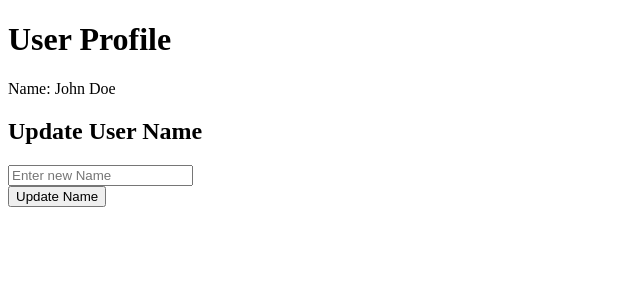
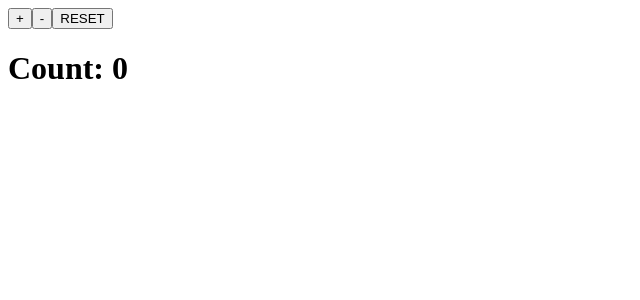
Before and after one commit to shubham23471/react-demos-js, a React (Vite) app: page / in a window 1280 px wide. Shown: the top 300 px of the page, without its empty margins (0-640 px from the left). Built offline with nearby package versions, Linux system fonts and the light colour scheme.

Commit message:
useReducer hello world

```diff
--- a/src/App.jsx
+++ b/src/App.jsx
@@ -1,15 +1,32 @@
 import React from "react";
-import UserProfile from "./components/UserProfile";
-import { UserProvider } from "./UserContext";
-import UpdateUser from "./components/UpdateUser";
+import { useReducer } from "react";
+
+// Initnal value
+const intialState = { count: 0 };
+// Reducer function
+const reducer = (state, action) => {
+  //state: what we are updating
+  // action : how we are going to update that
+  switch (action.type) {
+    case "increment":
+      return { ...state, count: state.count + 1 };
+    case "decrement":
+      return { ...state, count: state.count - 1 };
+    case "reset":
+      return { ...state, count: 0 };
+    default:
+      return state;
+  }
+};
 
 const App = () => {
+  const [state, dispatch] = useReducer(reducer, intialState);
   return (
     <div>
-      <UserProvider>
-        <UserProfile />
-        <UpdateUser />
-      </UserProvider>
+      <button onClick={() => dispatch({ type: "increment" })}> + </button>
+      <button onClick={() => dispatch({ type: "decrement" })}>-</button>
+      <button onClick={() => dispatch({ type: "reset" })}>RESET</button>
+      <h1>Count: {state.count}</h1>
     </div>
   );
 };
--- a/src/UserContext.jsx
+++ /dev/null
@@ -1,20 +0,0 @@
-import { createContext, useState } from "react";
-
-// Creating context
-const UserContext = createContext();
-
-const UserProvider = ({ children }) => {
-  const [user, setUser] = useState({ name: "John Doe" });
-  // function to update the name
-  const updateUser = (newName) => {
-    setUser({ name: newName });
-  };
-
-  return (
-    <UserContext.Provider value={{ user, updateUser }}>
-      {children}
-    </UserContext.Provider>
-  );
-};
-
-export { UserContext, UserProvider };
--- a/src/components/UpdateUser.jsx
+++ /dev/null
@@ -1,36 +0,0 @@
-import { useContext, useState } from "react";
-import { UserContext } from "../UserContext";
-
-const UpdateUser = () => {
-  const { updateUser } = useContext(UserContext);
-  const [newName, setNewName] = useState("");
-
-  //func to trigger when form is submited
-  const handleSubmit = (e) => {
-    e.preventDefault();
-    console.log("here");
-
-    if (newName.trim()) {
-      updateUser(newName);
-      setNewName("");
-    }
-  };
-
-  return (
-    <div>
-      <h2> Update User Name</h2>
-      <form onSubmit={handleSubmit}>
-        <input
-          type="text"
-          value={newName}
-          onChange={(e) => setNewName(e.target.value)}
-          placeholder="Enter new Name"
-        ></input>
-      </form>
-
-      <button type="submit">Update Name</button>
-    </div>
-  );
-};
-
-export default UpdateUser;
--- a/src/components/UserProfile.jsx
+++ /dev/null
@@ -1,17 +0,0 @@
-import React from "react";
-import { useContext } from "react";
-import { UserContext } from "../UserContext";
-
-const UserProfile = () => {
-  // inside this we want to access the data from context
-  const { user } = useContext(UserContext);
-
-  return (
-    <div User>
-      <h1> User Profile</h1>
-      <p>Name: {user.name}</p>
-    </div>
-  );
-};
-
-export default UserProfile;
```
